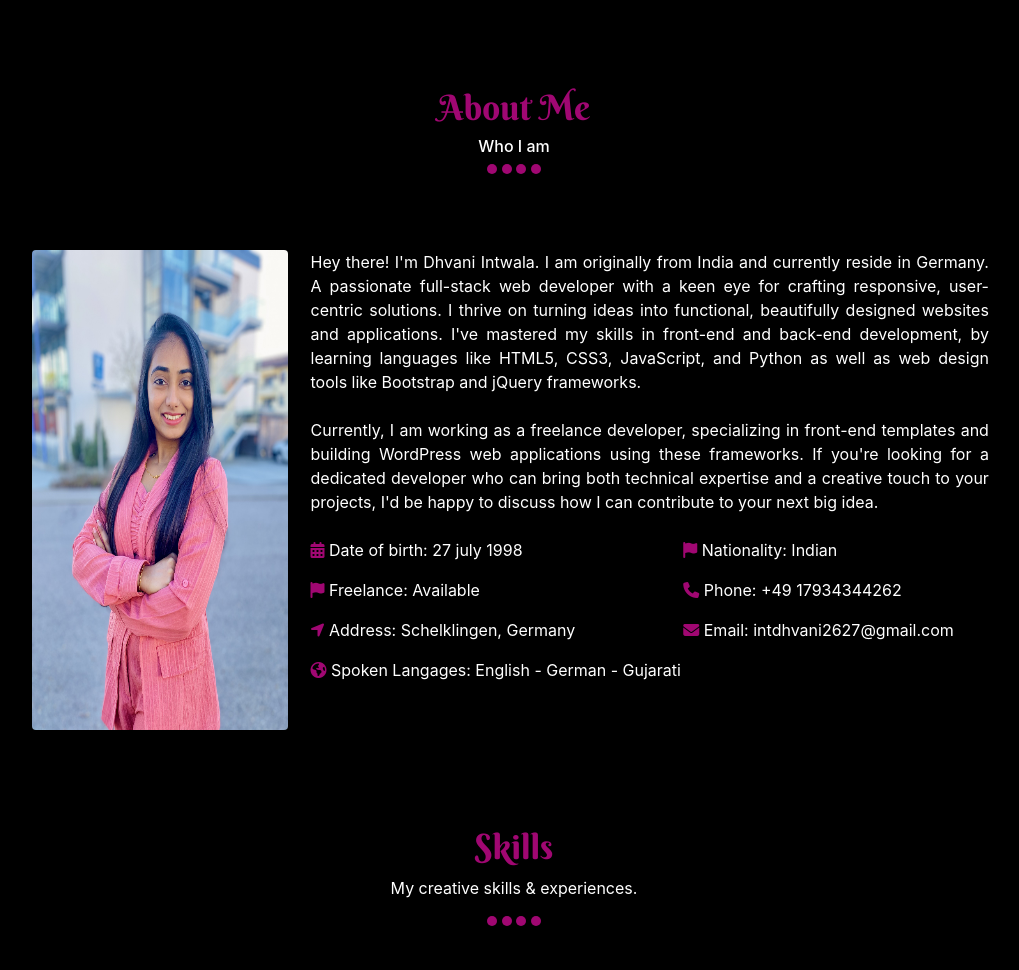
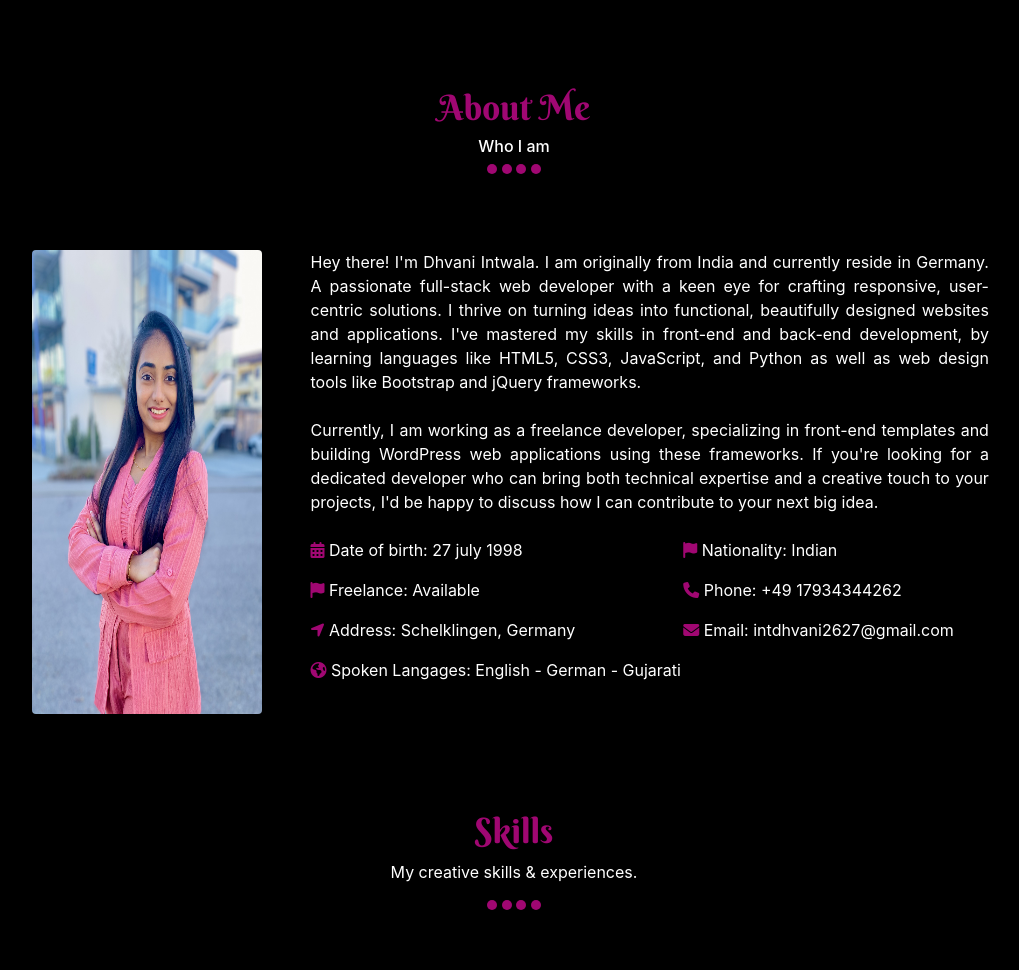
Before and after one commit to Dhvani-intwala/portfolio, a Django app: page / in a window 1280 px wide; the page is wider, and only the part inside the window is pictured. Shown: the part 714-1684 px from the top of that part, without its empty margins (126-1145 px from the left). Run offline with Django 5.2, Linux system fonts and the light colour scheme; some libraries are stand-ins or nearby versions; some web fonts are replaced.

Commit message:
Updated image size in about section

```diff
--- a/static/css/style.css
+++ b/static/css/style.css
@@ -235,8 +235,8 @@ ul li a{
     padding: 1rem 8rem;
 }
 .rounded{
-    width: 20vw;
-    height: 60vh;
+    width: 18vw;
+    height: 58vh;
 }
 
 .overflow-hidden{
```
